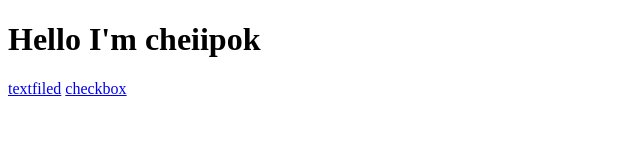
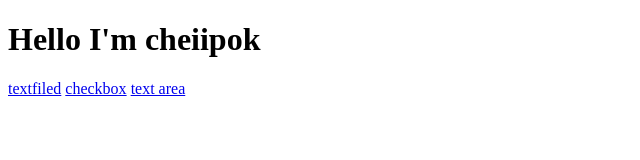
Before and after one commit to SreypokD/practice1, a plain HTML site: page index.html in a window 1280 px wide. Shown: the full height of the page, 0-640 px from the left. Drawn offline with Linux system fonts and the light colour scheme.

Commit message:
create a3

```diff
--- a/index.html
+++ b/index.html
@@ -10,6 +10,7 @@
     <h1>Hello I'm cheiipok</h1>
     <a href="#">textfiled</a>
     <a href="#">checkbox</a>
+    <a href="#">text area</a>
 
 
 </body>
```
